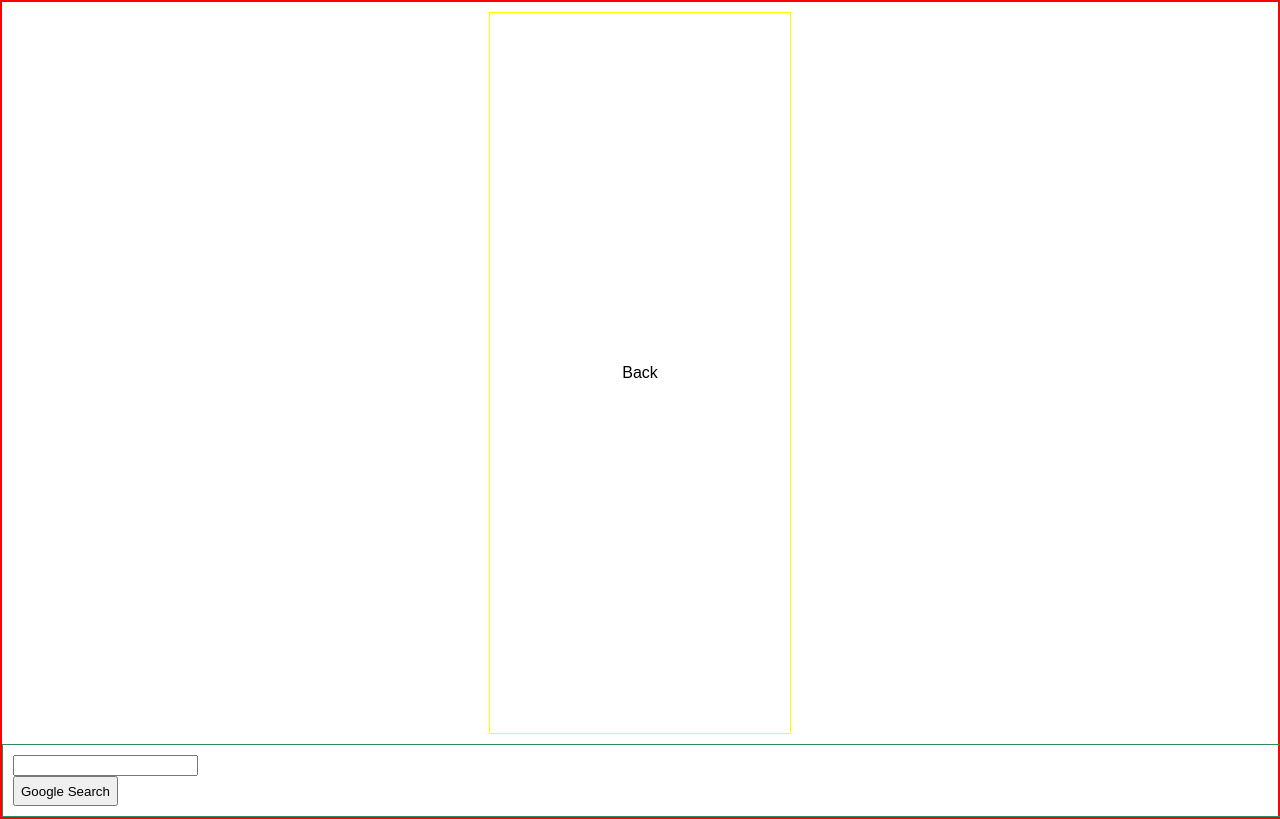
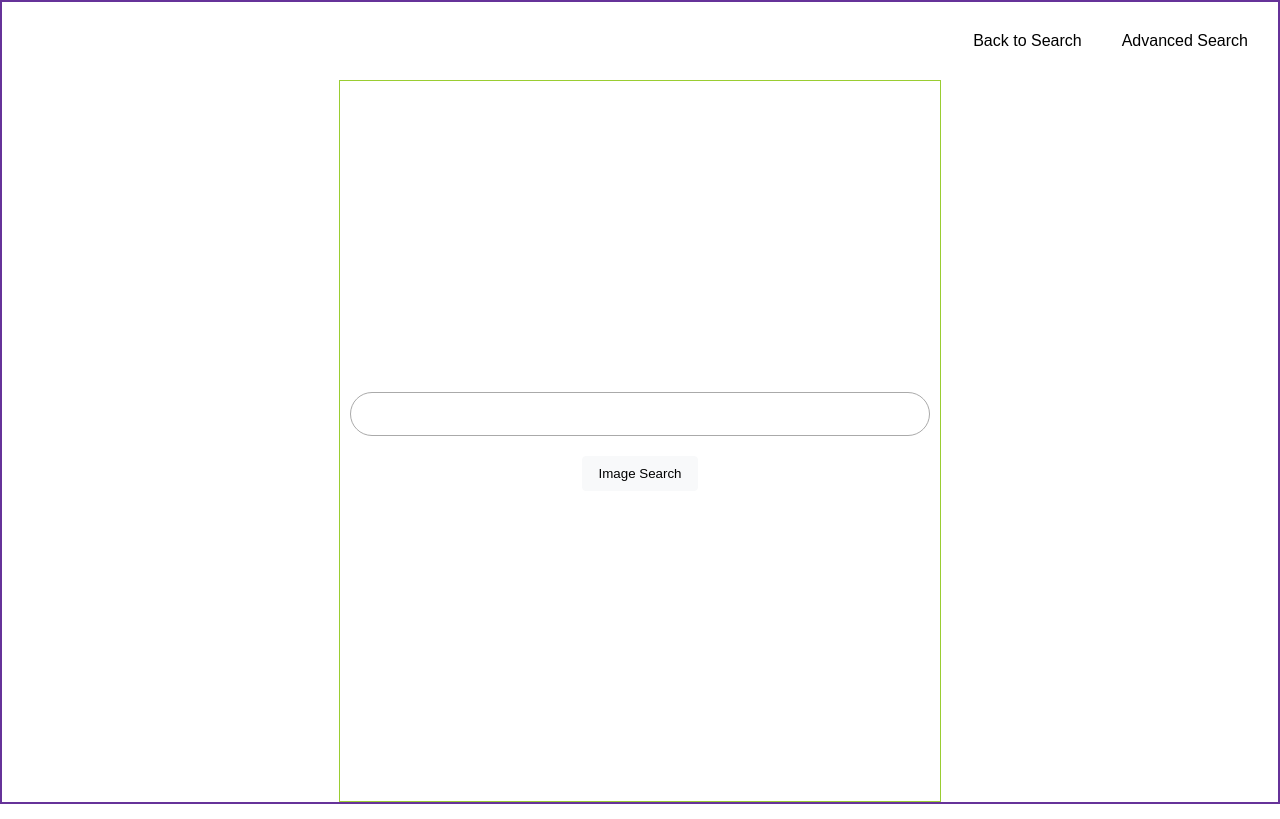
Before and after one commit to SerafimaK/search-site, a plain HTML site: page image.html in a window 1280 px wide. Drawn offline with Linux system fonts and the light colour scheme.

Commit message:
Index and Image

```diff
--- a/image.html
+++ b/image.html
@@ -6,18 +6,22 @@
     </head>
 
     <body>
-        <header class="page-header">
-          <div class="container">
-            <a href="index.html">Back</a>
+
+        <header>
+          <div class="page-header">
+            <a href="index.html">Back to Search</a>
+            <a href="advanced.html">Advanced Search</a>
           </div>
         </header>
 
-        <section class="search-form">
+        <div class="container">
             <form action="https://www.google.ru/images">
-                <input class="form" type="text" name="q"><br />
-                <input class="button" type="submit" value="Google Search">
+                <div class="input-border">
+                    <input class="input" type="text" name="q">
+                </div>
+                <input class="button" type="submit" value="Image Search">
             </form>
-        </section>
+        </div>
 
     </body>
 </html>
--- a/style.css
+++ /dev/null
@@ -1,192 +0,0 @@
-body {
-  margin: 0;
-  min-width: 960px;
-  font-family: "Quicksand", "Montserrat", "Helvetica", "Arial", sans-serif;
-  font-size: 16px;
-  line-height: 32px;
-  color: #222222;
-  background-color: #f2f4f6;
-  background-image: url("img/hero-bg.jpg");
-  background-repeat: no-repeat;
-  background-position: top center;
-}
-
-.container {
-  max-width: 928px;
-  margin: 0 auto;
-  padding: 0 16px;
-}
-
-.page-header {
-  margin: 0 0 160px;
-  padding: 32px 0 32px;
-}
-
-.page-header .container,
-.page-footer .container {
-  max-width: 1408px;
-  text-align: right;
-}
-
-.page-header a {
-  margin-left: 56px;
-  color: #288be6;
-  text-decoration: none;
-  background-repeat: no-repeat;
-  background-position: left;
-}
-
-.header-email {
-  padding-left: 30px;
-  background-image: url("img/icon-email-header.svg");
-}
-
-.header-phone {
-  padding-left: 25px;
-  background-image: url("img/icon-phone-header.svg");
-}
-
-.hero-image {
-  margin-bottom: 620px;
-}
-
-.hero-image .container {
-  max-width: 1408px;
-  text-align: center;
-}
-
-.heading {
-  margin: 0 0 16px;
-  font-size: 88px;
-  line-height: 96px;
-  font-weight: 400;
-}
-
-.hero-image p {
-  margin: 0;
-  font-size: 32px;
-  line-height: 48px;
-}
-
-.intro {
-  margin: 0 0 120px;
-}
-
-.subheading {
-  margin: 0 0 56px;
-  font-size: 64px;
-  line-height: 80px;
-  font-weight: 400;
-  text-align: center;
-}
-
-.user-image {
-  margin: 0 0 32px;
-  text-align: center;
-}
-
-.intro h3,
-.portfolio h3 {
-  margin: 0 0 12px;
-  font-size: 28px;
-  line-height: 40px;
-  font-weight: 500;
-}
-
-.intro p {
-  margin: 0 0 32px;
-}
-
-.skills-list {
-  margin: 0;
-  padding: 0;
-}
-
-.skills-list dt {
-  padding-left: 32px;
-  background-repeat: no-repeat;
-  background-position: left;
-}
-
-.skill-html {
-  background-image: url("img/icon-html.svg");
-}
-
-.skill-css {
-  background-image: url("img/icon-css.svg");
-}
-
-.level {
-  margin: 4px 0 16px;
-  padding: 0;
-  height: 14px;
-  font-size: 0;
-  background-color: #ffffff;
-  border: 1px solid #86c3fa;
-  border-radius: 8px;
-}
-
-.level div {
-  margin: 1px;
-  height: 12px;
-  background-color: #288be6;
-  border-radius: 6px;
-}
-
-.portfolio {
-  margin: 0 0 120px;
-}
-
-.projects {
-  margin: 0;
-  padding: 0;
-  list-style: none;
-}
-
-.projects li {
-  margin: 0 0 80px;
-}
-
-.project-image {
-  margin: 0 0 24px;
-  text-align: center;
-}
-
-.projects p {
-  margin: 0 0 24px;
-}
-
-.button {
-  padding: 6px 20px;
-  display: inline-block;
-  vertical-align: baseline;
-  text-decoration: none;
-  text-transform: uppercase;
-  border-radius: 4px;
-  background-color: #288be6;
-  color: #ffffff;
-}
-
-.page-footer {
-  padding: 40px 0;
-  background-color: #00417d;
-  color: #ffffff;
-}
-
-.page-footer a {
-  margin-left: 56px;
-  color: inherit;
-  text-decoration: none;
-  background-repeat: no-repeat;
-  background-position: left;
-}
-
-.footer-email {
-  padding-left: 30px;
-  background-image: url("img/icon-email-footer.svg");
-}
-
-.footer-phone {
-  padding-left: 25px;
-  background-image: url("img/icon-phone-footer.svg");
-}
--- a/styles.css
+++ b/styles.css
@@ -3,7 +3,7 @@ body {
   font-size: 16px;
   margin: 0;
   padding: 0;
-  border: 2px solid red;
+  border: 2px solid rebeccapurple;
 }
 
 .page-header {
@@ -22,77 +22,58 @@ body {
 .container{
   display: flex;
   align-items: center;
-  justify-content:  center;
-  border: 1px solid yellow;
+  justify-content: center;
   height: 90vh;
   min-width: 300px;
   max-width: 600px;
   margin-left: auto;
   margin-right: auto;
+  border: 1px solid yellowgreen;
 }
 
-/*.search-form {
-  display: block;
-  padding: 10px;
-  min-width: 300px;
-  max-width: 600px;
-  border: 1px solid pink;
-}*/
+.advanced{
+  align-items: start;
+  justify-content: flex-start;
+  min-width: none;
+  max-width: none;
+  margin: 20px;
+  border: 1px solid darkorange;
+}
 
 form{
-  border: 1px solid seagreen;
   padding: 10px;
   width: 100%;
+  text-align: center;
+}
+
+.input-border{
+  width: 100%;
+  height: 44px;
+  border: 1px solid #aaaaaa;
+  border-radius: 24px;
+  margin-bottom: 20px;
+  padding: 5px;
+  box-sizing: border-box;
+  display: flex;
+  justify-content: center;
+  align-items: center;
 }
 
 .input{
-  width: 100%;
-  height: 30px;
-  border: 1px solid #aaaaaa;
-  /*border-radius: 24px;*/
-  margin-bottom: 10px;
-  padding: 5px;
+  width:  100%;
+  height: 46px;
+  padding: 0 20px;
+  background-color: transparent;
+  border: none;
+  outline: none;
 }
 
 .button {
   width: auto;
-  height: 30px;
+  height: 35px;
+  background-color: #f8f9fa;
+  border: 1px solid #f8f9fa;
+  border-radius: 4px;
+  margin: 0 4px;
+  padding: 0 16px;
 }
-/*
-.form-advanced {
-  width: 500px;
-  height: 20px;
-  border: 1px solid #aaaaaa;
-  margin: 40px;
-}
-
-.button-advanced {
-  width: auto;
-  height: 30px;
-}
-
-.advanced-search-form {
-  margin: 50px 20px;
-  max-width: 1408px;
-  text-align: left;
-}
-
-form {
-    display: grid;
-    grid-template-columns: 200px 550px;
-    text-align: left;
-}
-
-.label {
-    vertical-align: middle;
-}
-
-.input {
-    text-align: right;
-}
-
-div input {
-    width: 500px;
-    height: 20px;
-    vertical-align: middle;
-}*/
```
Also changed, not shown: advanced.html (+10 -9 lines), index.html (+5 -6 lines).
